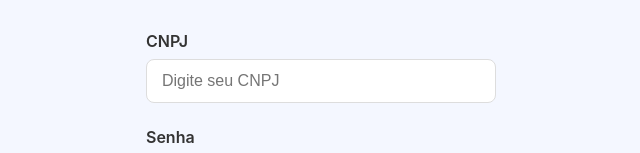
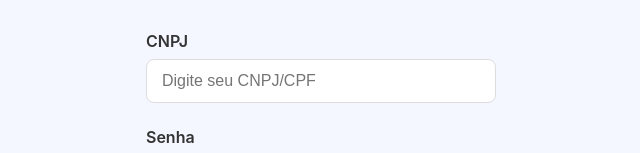
Before and after one commit to ViniciusKCruz/FrostService, a React (Create React App) app: page /login-tecnico-empresa in a window 1280 px wide. Shown: the part 427-580 px from the top of the page, without its empty margins (319-959 px from the left). Built offline with nearby package versions, Linux system fonts and the light colour scheme.

Commit message:
Change CNPJ placeholder to 'Digite seu CNPJ/CPF'
Updated placeholder text for CNPJ input field.

```diff
--- a/src/pages/LoginTecnicoEmpresa.js
+++ b/src/pages/LoginTecnicoEmpresa.js
@@ -20,7 +20,7 @@ function LoginTecnicoEmpresa() {
       <form className="login-form" onSubmit={handleLogin}>
         <div className="form-group">
           <label htmlFor="cnpj">CNPJ</label>
-          <input type="text" id="cnpj" placeholder="Digite seu CNPJ" required />
+          <input type="text" id="cnpj" placeholder="Digite seu CNPJ/CPF" required />
         </div>
         <div className="form-group">
           <label htmlFor="password">Senha</label>
@@ -37,4 +37,5 @@ function LoginTecnicoEmpresa() {
   );
 }
 
+
 export default LoginTecnicoEmpresa;
```
